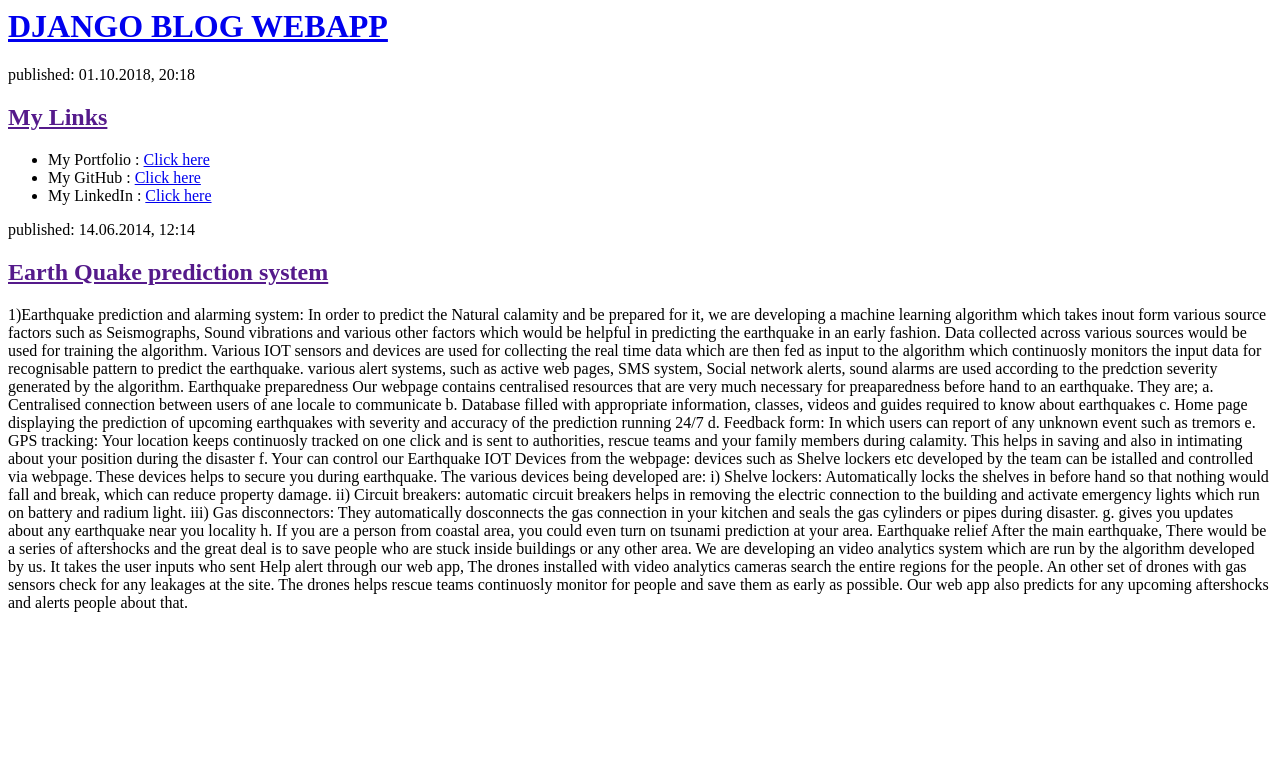
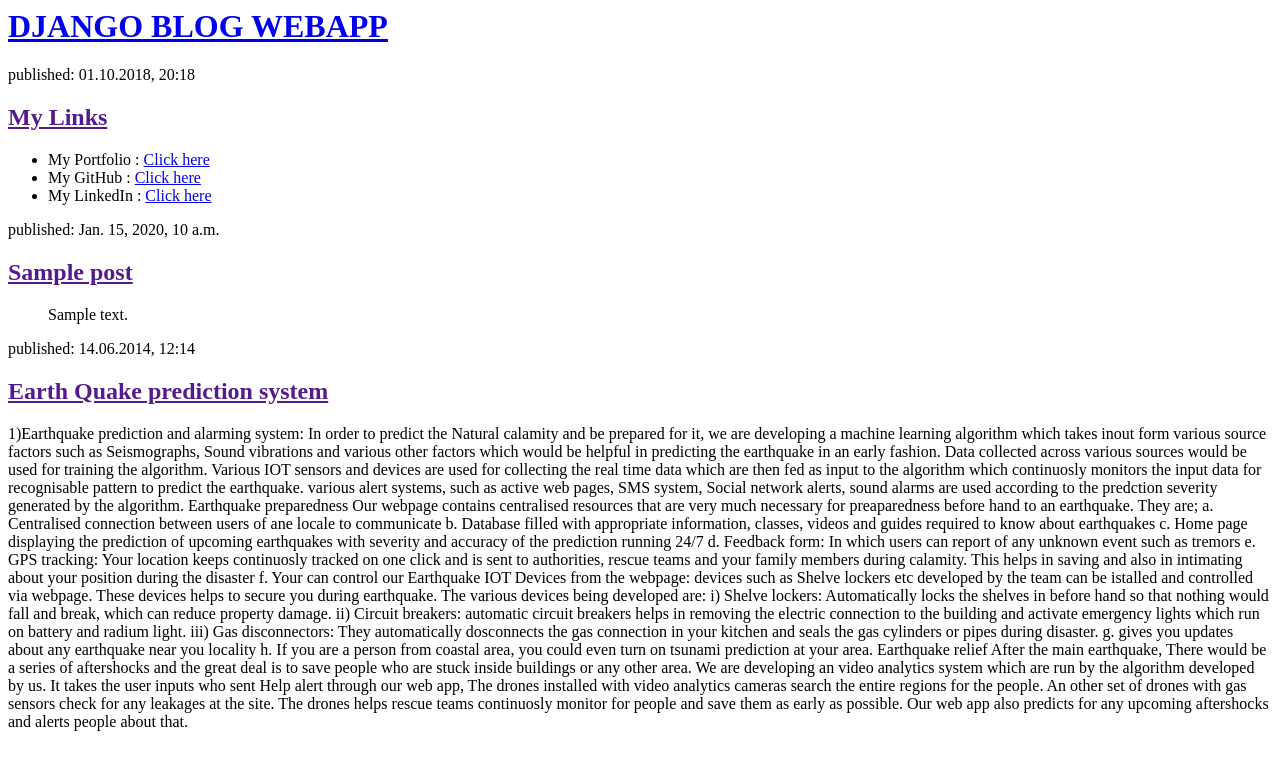
Before and after one commit to Saketh7382/my-first-blog, a Django app: template NEWBLOG/blog/templates/blog/post_list.html in a window 1280 px wide. Shown: the top 770 px of the page. Run offline with Django 3.2, Linux system fonts and the light colour scheme; the template is opened without the code that fills it: values that come from a table or form of the project are taken from there, others are empty; tables that the repository leaves empty hold one stand-in row (values such as "Sample post").

Commit message:
Modified template to receieve dynamic data

```diff
--- a/NEWBLOG/blog/templates/blog/post_list.html
+++ b/NEWBLOG/blog/templates/blog/post_list.html
@@ -4,7 +4,7 @@
     </head>
     <body>
         <div>
-            <h1><a href="sakethofficial7382.pythonsite.com">DJANGO BLOG WEBAPP</a></h1>
+            <h1><a href="/">DJANGO BLOG WEBAPP</a></h1>
         </div>
 
         <div>
@@ -22,7 +22,17 @@
         	</li>
             </ul>
         </div>
-
+        {% for a in posts %}
+        <div>
+            <p>published: {{ a.published_date }}</p>
+            <h2><a href="">{{ a.title }}</a></h2>
+            <ul>
+            	<p>
+            	{{ a.text|linebreaksbr }}
+            	</p>
+            </ul>
+        </div>
+        {% endfor %}
         <div>
             <p>published: 14.06.2014, 12:14</p>
             <h2><a href="">Earth Quake prediction system</a></h2>
--- a/NEWBLOG/blog/views.py
+++ b/NEWBLOG/blog/views.py
@@ -1,6 +1,9 @@
 from django.shortcuts import render
+from .models import Post
+from django.utils import timezone
 
 # Create your views here.
 
 def post_list(request):
-    return render(request, 'blog/post_list.html', {})
+	post = Post.objects.filter(published_date__lte = timezone.now()).order_by('published_date')
+	return render(request, 'blog/post_list.html', {'posts' : post})
```
Also changed, not shown: NEWBLOG/blog/models.py (+5 -7 lines).
